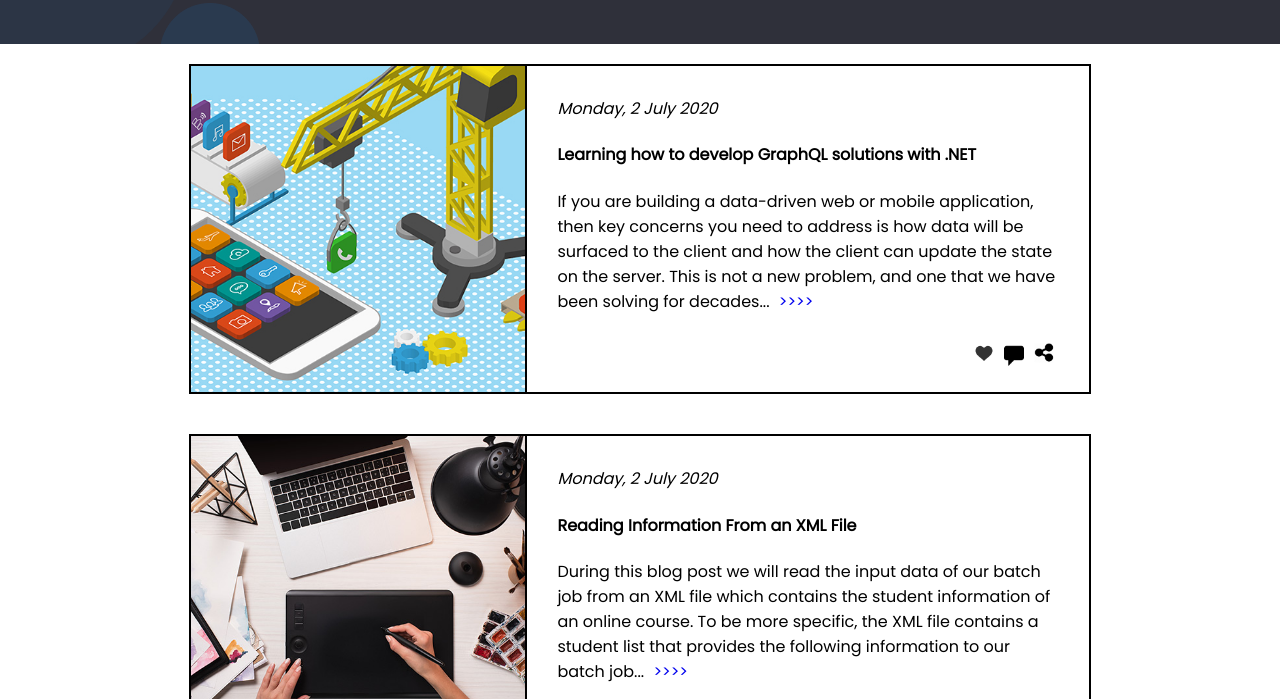
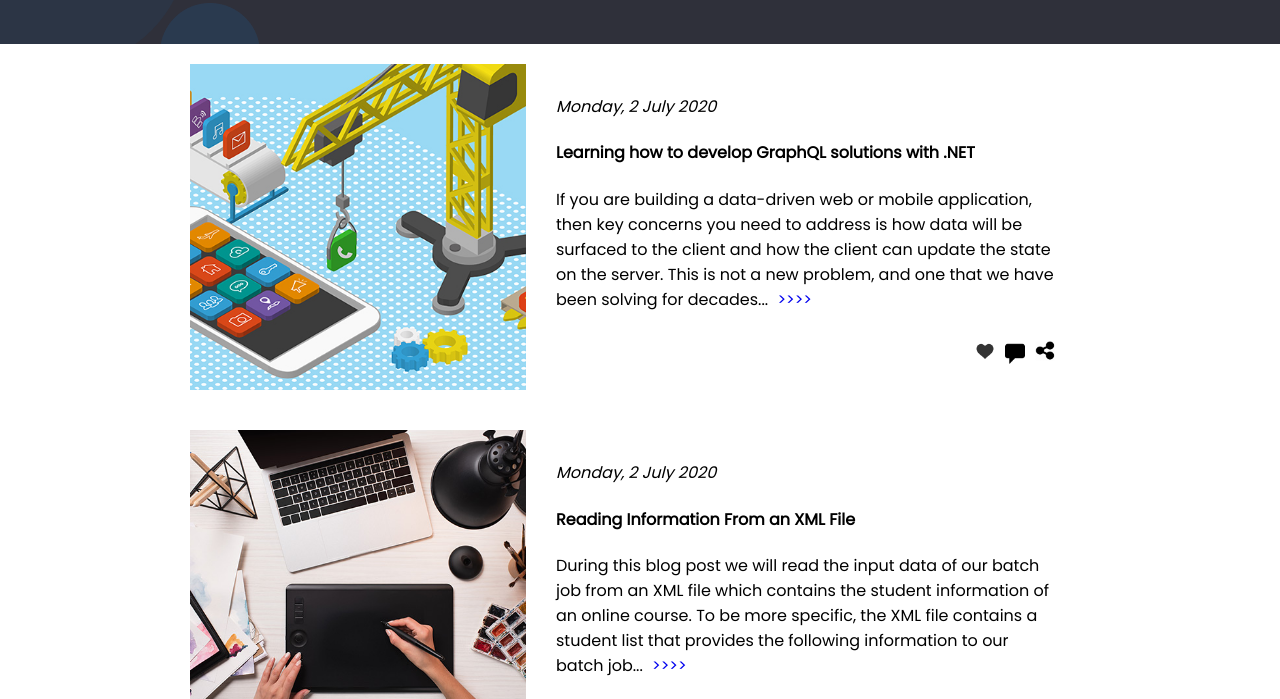
Before and after one commit to Anisieu/My-brand-Anisie, a plain HTML site: page UI/blogpage/index.html in a window 1280 px wide. Shown: the part 98-797 px from the top of the page. Drawn offline with Linux system fonts and the light colour scheme.

Commit message:
blog css

```diff
--- a/UI/blogpage/style.css
+++ b/UI/blogpage/style.css
@@ -28,7 +28,6 @@ header{
 .block{
   max-width: 900px;
   height: 100%;
-  border: 1px solid #000000;
   margin: 20px auto;
   display: flex;
 }
@@ -37,10 +36,6 @@ header{
       flex-direction:column;
   }
 }
-.block > div {
-  border:1px solid;
-}
-
 .post-image{
  flex:2;
 }
```
